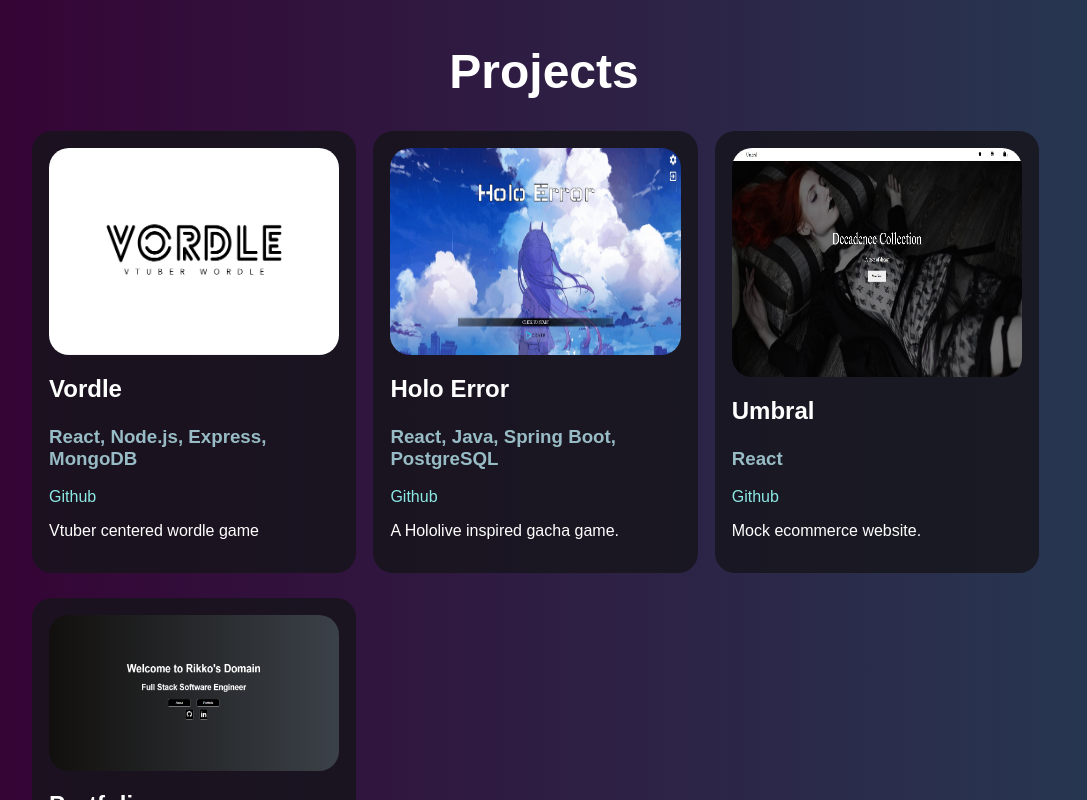
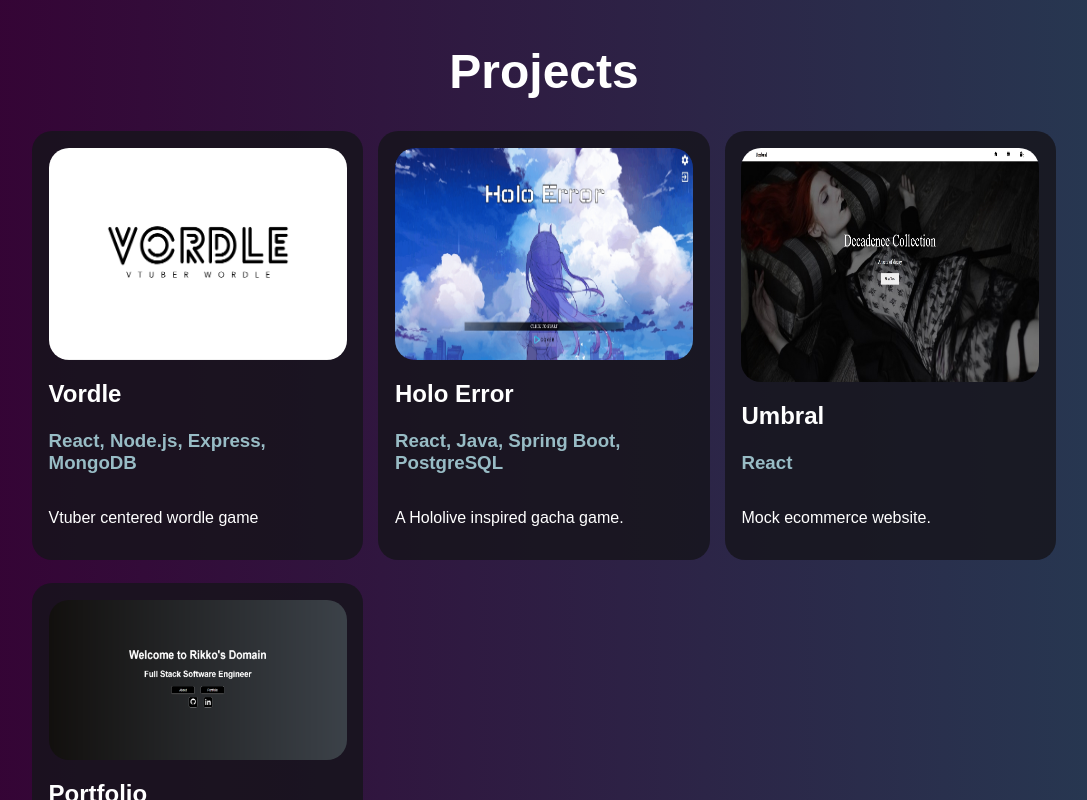
Before and after one commit to NotRikko/portfolio, a React (Vite) app: page / in a window 1280 px wide. Shown: the part 1620-2420 px from the top of the page, without its empty margins (96-1183 px from the left). Built offline with nearby package versions, Linux system fonts and the light colour scheme.

Commit message:
Styling changes to projects

```diff
--- a/src/Pages/Projects.jsx
+++ b/src/Pages/Projects.jsx
@@ -41,16 +41,18 @@ function Projects() {
             <h1>Projects</h1>
             <div id={Style.container}>
             {projects.map((project, index) => (
-                <div
+                <a
                     key={index}
+                    href={project.link}
+                    target="_blank"
+                    rel="noopener"
                     className={Style.projectCard}
                 >
-                    <img src={project.picture}/>
+                    <img src={project.picture} alt={project.name} />
                     <h2>{project.name}</h2>
                     <h3>{project.tech}</h3>
-                    <a href ={project.link} target="_blank" rel="noopener">Github</a>
                     <p>{project.description}</p>
-                </div>
+                </a>
             ))}
             </div>
         </div>
--- a/src/Pages/Projects.module.css
+++ b/src/Pages/Projects.module.css
@@ -20,15 +20,30 @@
     display: grid;
     grid-template-columns: repeat(auto-fit, minmax(300px, 1fr));
     row-gap: 3%;
+    column-gap: 1.5%;
 }
 
 .projectCard {
     display: flex;
     flex-direction: column;
-    width: 85%;
+    width: 100%;
     padding: 5%;
     background-color: rgba(22, 21, 27, 0.808);
     border-radius: 20px;
+    text-decoration: none;
+    color: white;
+    box-sizing: border-box;
+}
+
+.projectCard:active,
+.projectCard:focus {
+    color: inherit;
+    outline: none;
+}
+
+.projectCard:hover {
+    filter: brightness(120%);
+    border: 2px solid white;
 }
 
 .projectCard h2 {
@@ -43,10 +58,6 @@
     width: 100%;
     height: 100%;
     border-radius: 20px;
-}
-
-.projectCard a {
-    color: rgb(141, 233, 228);
 }
 
 @media screen and (max-width: 1500px) {
```
